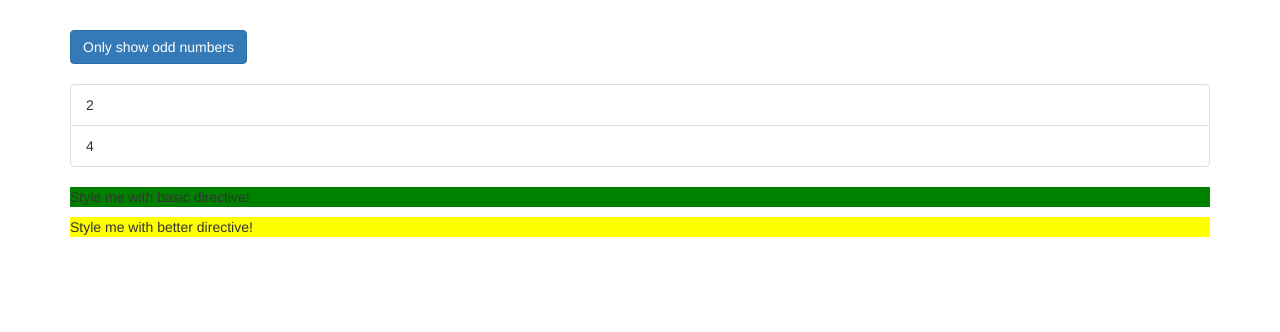
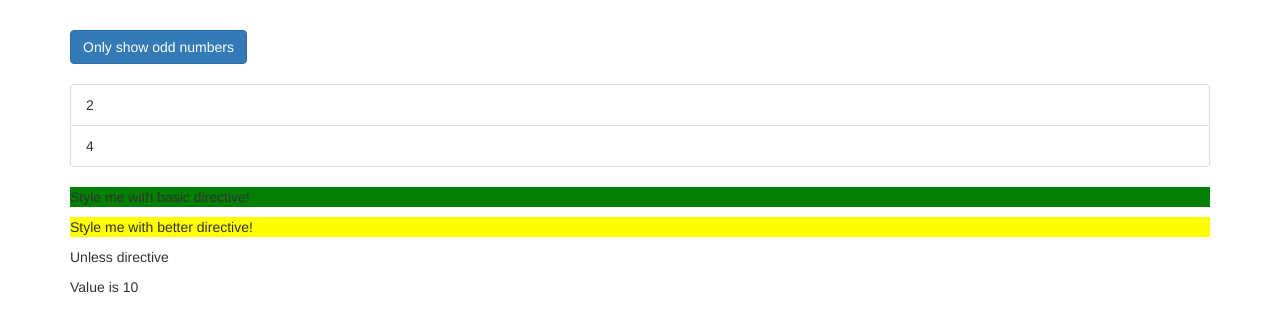
Before and after one commit to jrmahechad/angular-course-udemy, an Angular app: page / in a window 1280 px wide. Shown: the top 332 px of the page. Built offline with nearby package versions, Linux system fonts and the light colour scheme.

Commit message:
ngSwitch

```diff
--- a/src/app/app.component.html
+++ b/src/app/app.component.html
@@ -30,9 +30,18 @@
       <!--p [appBetterHighlight]="'red'" [defaultColor]="'yellow'" >Style me with better directive!</p-->
       <!--This is a special binding for strings, we ommit the [] on the property and the '' on the value-->
       <p [appBetterHighlight]="'red'" defaultColor="yellow" >Style me with better directive!</p>
+      <p *appUnless="onlyOdd">Unless directive</p>
       <ng-template [ngIf]="onlyOdd">
         <p>Only odd</p>
       </ng-template>
+
+      <div [ngSwitch]="value">
+        <p *ngSwitchCase="5">Value is 5</p>
+        <p *ngSwitchCase="10">Value is 10</p>
+        <p *ngSwitchCase="1">Value is 15</p>
+        <p *ngSwitchDefault>Value is Default</p>
+
+      </div>
     </div>
   </div>
 </div>
--- a/src/app/app.component.ts
+++ b/src/app/app.component.ts
@@ -10,4 +10,5 @@
   oddNumbers = [1, 3, 5];
   evenNumbers = [2, 4];
   onlyOdd = false;
+  value = 10;
 }
--- a/src/app/app.module.ts
+++ b/src/app/app.module.ts
@@ -6,12 +6,14 @@
 import { AppComponent } from './app.component';
 import { BasicHighlightDirective } from './basic-highlight/basic-highlight.directive';
 import { BetterHighlightDirective } from './better-highlight/better-highlight.directive';
+import { UnlessDirective } from './unless.directive';
 
 @NgModule({
   declarations: [
     AppComponent,
     BasicHighlightDirective,
-    BetterHighlightDirective
+    BetterHighlightDirective,
+    UnlessDirective
   ],
   imports: [
     BrowserModule,
--- /dev/null
+++ b/src/app/unless.directive.ts
@@ -0,0 +1,18 @@
+import { Directive, Input, TemplateRef, ViewContainerRef } from '@angular/core';
+
+@Directive({
+  selector: '[appUnless]'
+})
+export class UnlessDirective {
+  @Input() set appUnless(condition: boolean) {
+    if (!condition) {
+      this.vcRef.createEmbeddedView(this.templateRef)
+    } else {
+      this.vcRef.clear();
+    }
+
+  }
+
+  constructor(private templateRef: TemplateRef<any>, private vcRef: ViewContainerRef) { }
+
+}
```
